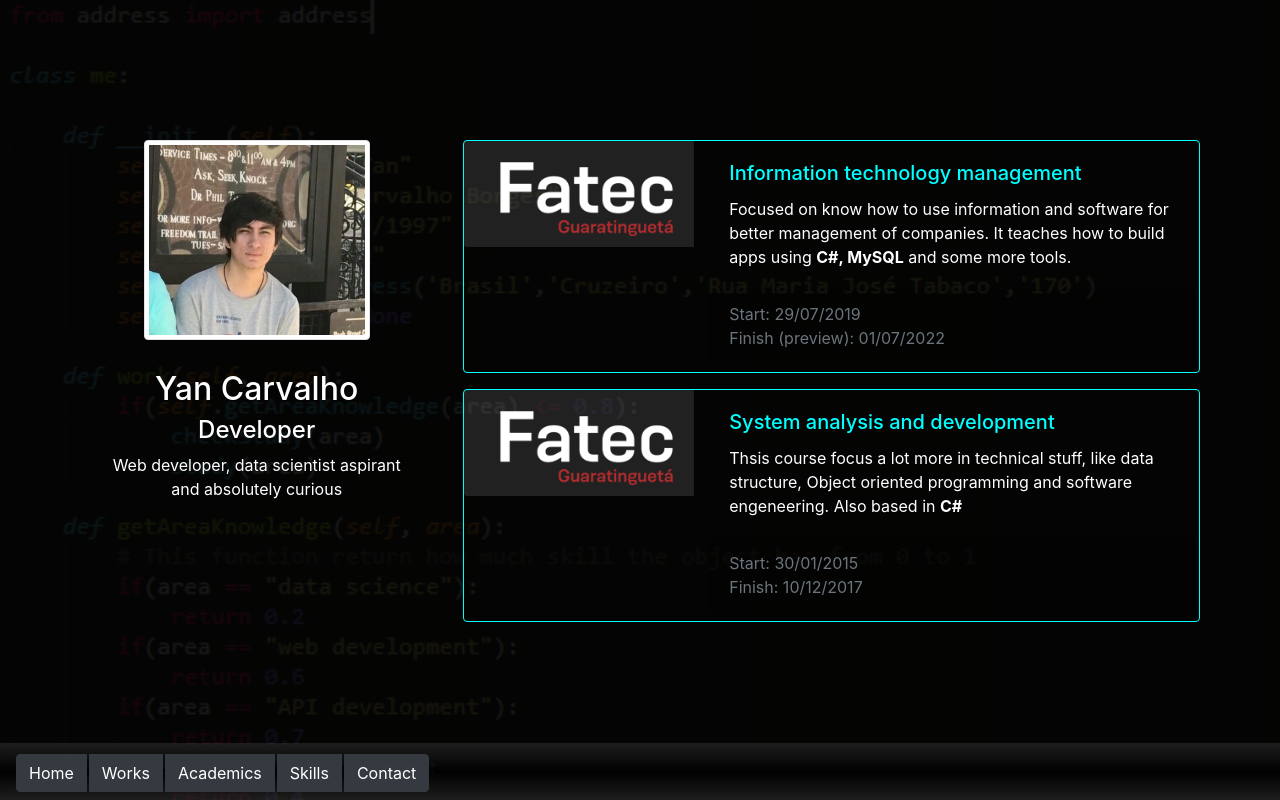
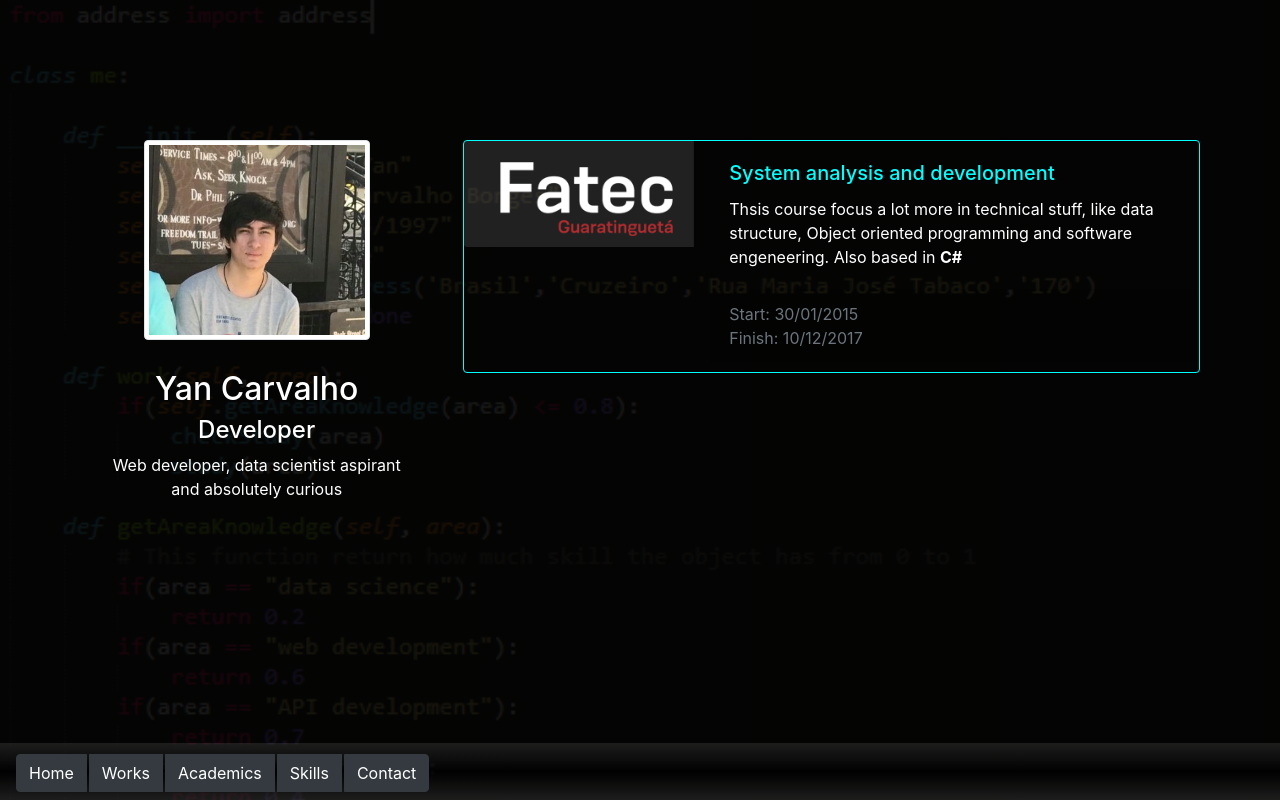
Before and after one commit to yancborges/Portfolio, a Flask app: page /academics in a window 1280 px wide. Run offline with Flask 2, Linux system fonts and the light colour scheme; some libraries are stand-ins or nearby versions.

Commit message:
Removing on going college course

```diff
--- a/templates/academics.html
+++ b/templates/academics.html
@@ -2,7 +2,7 @@
 
     {% block body %}
 
-    <div class="card mb-3 card-lj">
+    <!--<div class="card mb-3 card-lj">
   		<div class="row no-gutters">
    			<div class="col-md-4">
      			<img src="../static/img/works/fatec.png" class="card-img" alt="...">
@@ -18,7 +18,7 @@
       			</div>
     		</div>
   		</div>
-	</div>
+	</div>-->
 
 	<div class="card mb-3 card-lj">
   		<div class="row no-gutters">
```
